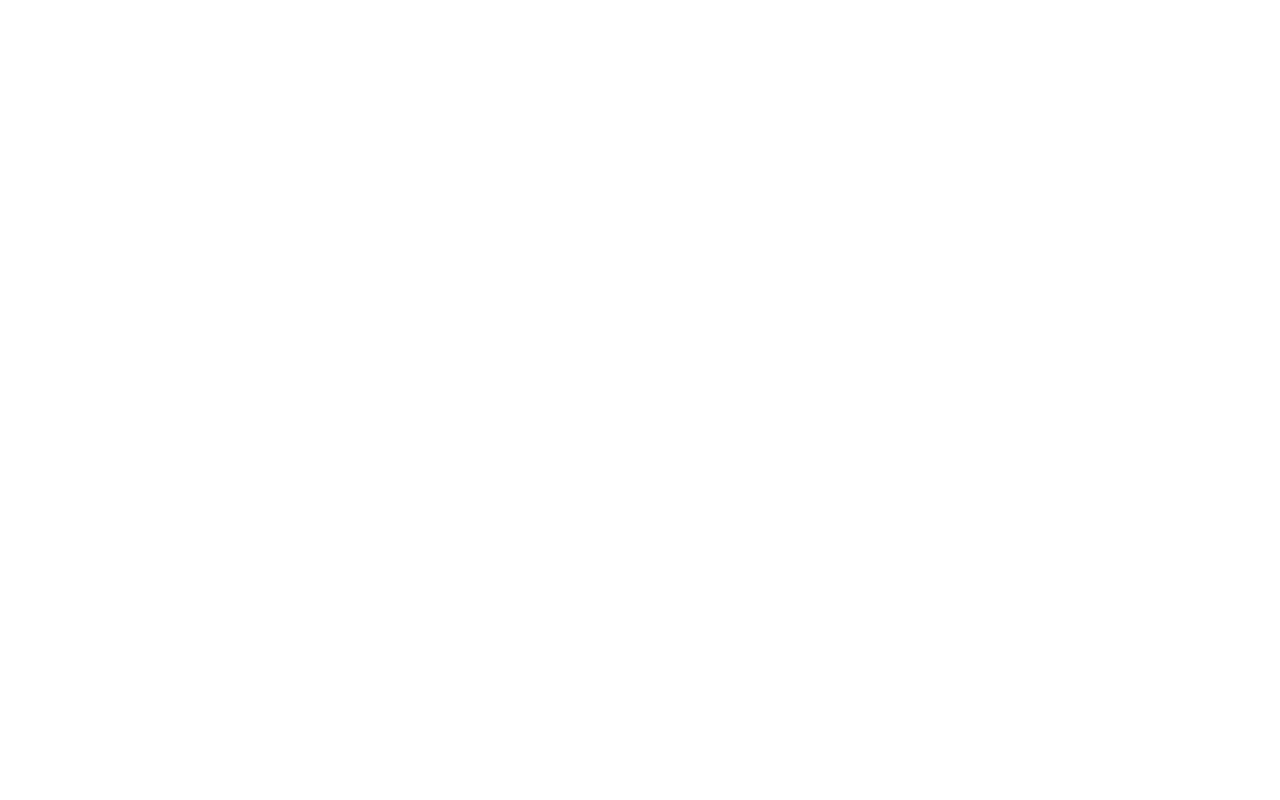
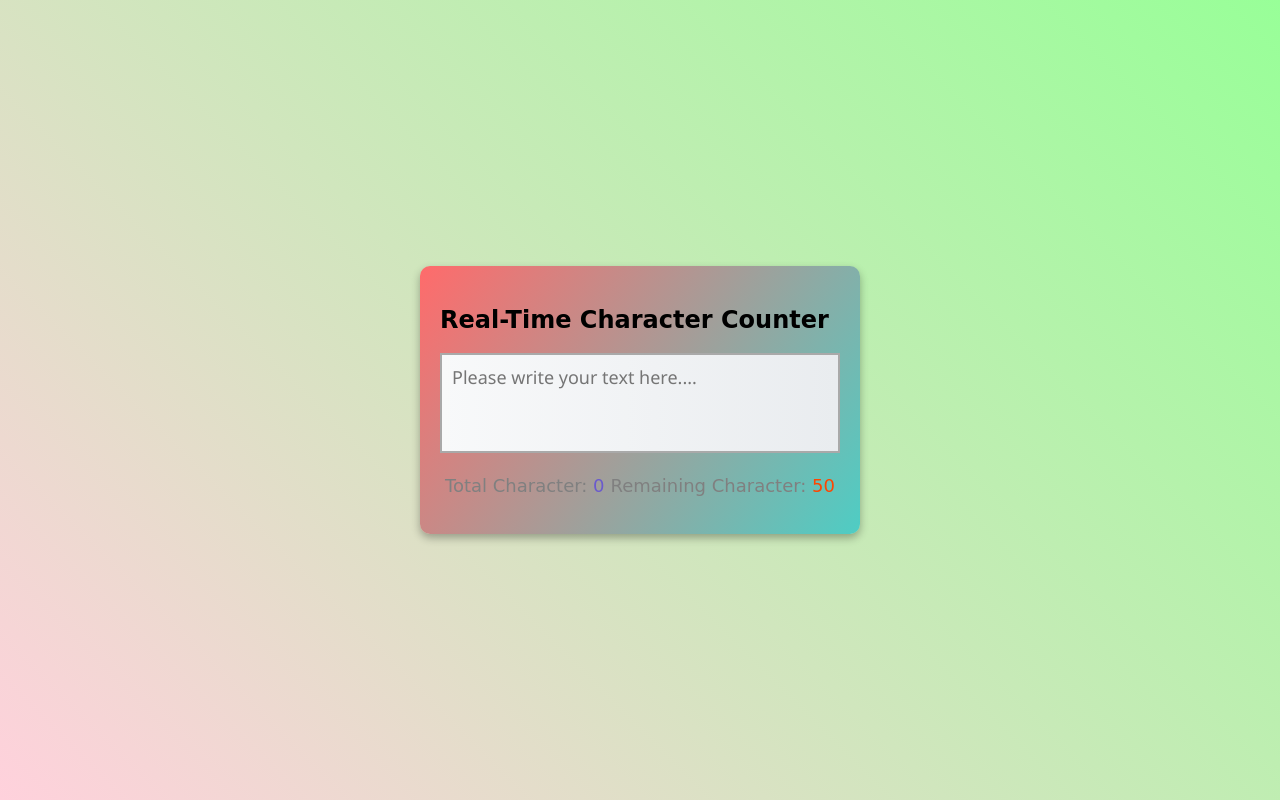
Before and after one commit to chanmyae97/Javascipt-Practice, a plain HTML site: page realTimeCharacterCounter/index.html in a window 1280 px wide. Drawn offline with Linux system fonts and the light colour scheme.

Commit message:
.\realTimeCharacterCounter

```diff
--- a/realTimeCharacterCounter/index.html
+++ b/realTimeCharacterCounter/index.html
@@ -7,6 +7,14 @@
     <link rel="stylesheet" href="style.css">
 </head>
 <body>
+    <div class="container">
+        <h2>Real-Time Character Counter</h2>
+        <textarea class="textarea" id="textarea" placeholder="Please write your text here...." maxlength="50"></textarea>
+        <div class="counter-container">
+            <p>Total Character: <span class="total-counter" id="total-counter">30</span></p>
+            <p>Remaining Character: <span class="remaining-counter" id="remaining-counter">20</span></p>
+        </div>
+    </div>
     <script src="index.js"></script>
 </body>
 </html>
--- a/realTimeCharacterCounter/index.js
+++ b/realTimeCharacterCounter/index.js
@@ -0,0 +1,14 @@
+const textareaEl = document.getElementById("textarea");
+const totalCounterEl = document.getElementById("total-counter");
+const remainingCounterEl = document.getElementById("remaining-counter");
+textareaEl.addEventListener("keyup",()=>{
+    updateCounter()
+})
+
+updateCounter()
+
+function updateCounter(){
+    totalCounterEl.innerHTML = textareaEl.value.length;
+    const maxLengthEL = textareaEl.getAttribute("maxlength");
+    remainingCounterEl.innerHTML = maxLengthEL - textareaEl.value.length;
+}
--- a/realTimeCharacterCounter/style.css
+++ b/realTimeCharacterCounter/style.css
@@ -0,0 +1,50 @@
+body{
+    margin: 0;
+    display: flex;
+    justify-content: center;
+    height: 100vh;
+    align-items: center;
+    background: linear-gradient(45deg, #ffd1dc, #98ff98);
+    font-family: cursive;
+}
+
+.container{
+    background: linear-gradient(125deg, #ff6b6b, #4ecdc4);
+    width: 400px;
+    padding: 20px;
+    margin: 5px;
+    border-radius: 10px;
+    box-shadow: 0 4px 8px rgba(0,0,0,0.3);
+}
+
+.textarea{
+    resize: none;
+    width: 100%;
+    height: 100px;
+    font-size: 18px;
+    font-family: 'Segoe UI', Tahoma, Geneva, Verdana, sans-serif;
+    padding: 10px;
+    box-sizing: border-box;
+    border: solid 2px darkgray;
+    background: linear-gradient(to right, #f8f9fa, #e9ecef);
+    color: #2c3e50;
+}
+
+.counter-container{
+    display: flex;
+    justify-content: space-between;
+    padding: 0 5px;
+}
+
+.counter-container p{
+    font-size: 18px;
+    color: gray;
+}
+
+.total-counter{
+    color: slateblue;
+}
+
+.remaining-counter{
+    color: orangered;
+}
```
